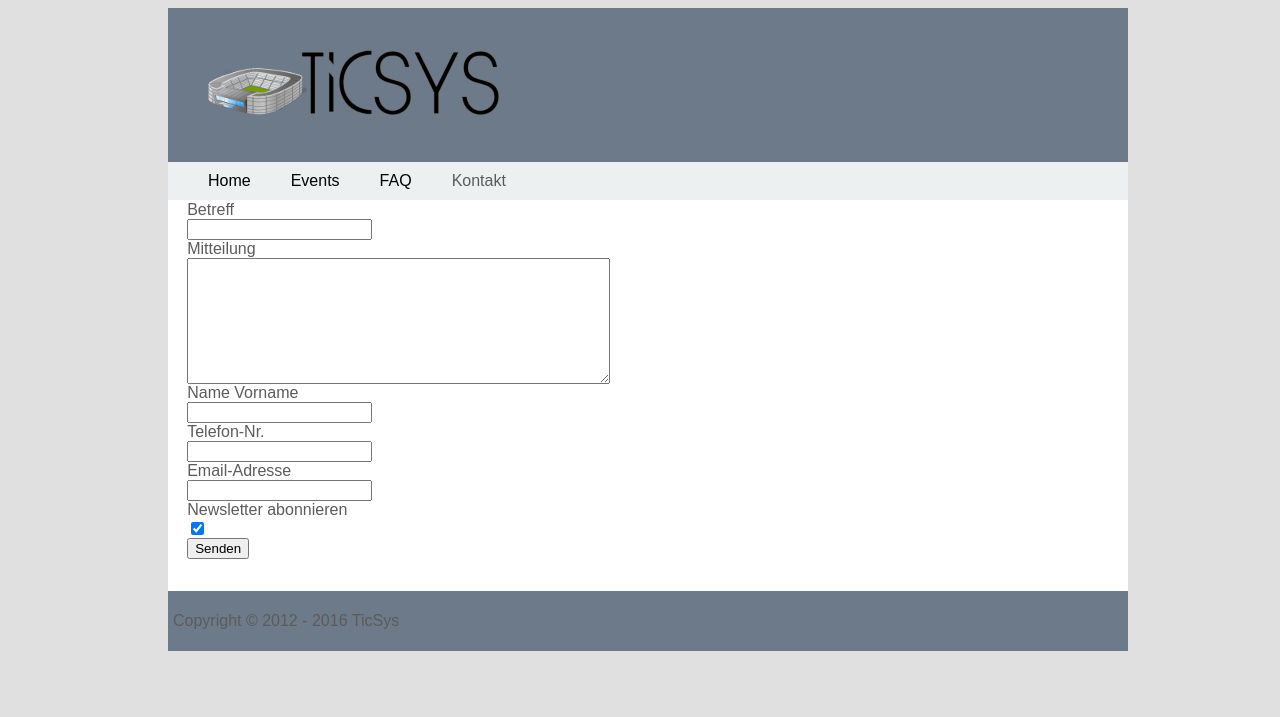
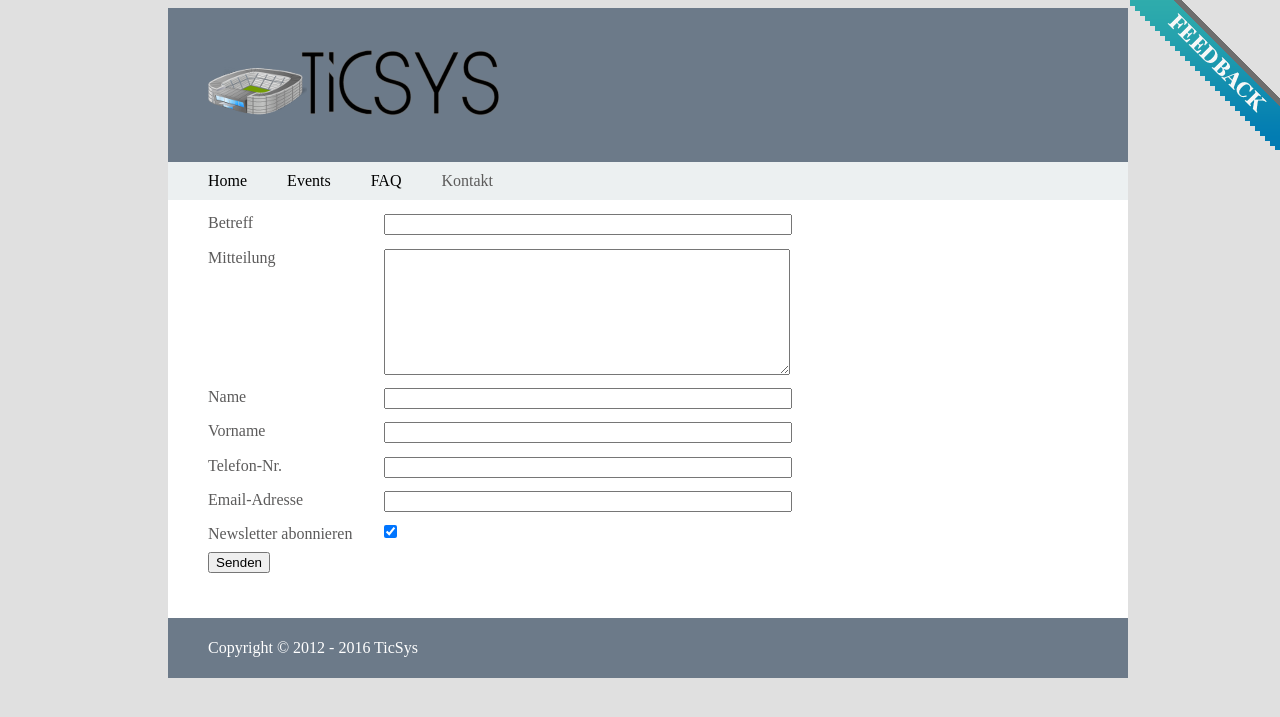
Before and after one commit to marasz/TicSys, a PHP site: page /kontakt in a window 1280 px wide. Shown: the top 717 px of the page. Run offline with PHP 8.4, Linux system fonts and the light colour scheme.

Commit message:
TicSys 7.2-7.3

```diff
--- a/index.php
+++ b/index.php
@@ -15,6 +15,7 @@ include_once 'config/config.php';
 
 <body>
 <div id="wrapper">
+    <a href="/kontakt"><img id="feedbackimg" src="/images/feedback.png"></a>
     <header>
         <img src="/images/logo-black.png">
     </header>
@@ -32,7 +33,6 @@ include_once 'config/config.php';
                 }
 
                 ?>
-
             </ul>
         </nav>
 
--- a/style.css
+++ b/style.css
@@ -6,7 +6,7 @@
 body {
     width: 100%;
     background-color: #e0e0e0;
-    font-family: sans-serif;
+    font-family: "Times New Roman", Serif;
     align-content: center;
     color: #5C5B5B;
 }
@@ -20,6 +20,13 @@ header {
     padding: 40px 0px 40px 40px;
 }
 
+#feedbackimg{
+    position: absolute;
+    right: 0;
+    top: 0;
+    display: block;
+}
+
 header,
 footer {
     background-color: #6C7A89;
@@ -29,7 +36,7 @@ nav {}
 
 .content {
     padding-top: 1px;
-    padding-left: 2%;
+    padding-left: 40px;
     padding-right: 2%;
     padding-bottom: 2em;
     background-color: white;
@@ -92,15 +99,28 @@ nav {}
 }
 
 footer {
-    padding: 5px 5px 5px 5px;
+    padding: 5px 5px 5px 40px;
+    color: white;
 }
 
 #contactform input, #contactform textarea {
     display: block;
+    margin-bottom: 1em;
+    margin-top: 1em;
 }
 
-#contactform #contactform-name {
-    display: none;
+#contactform input[type=text],#contactform textarea {
+    width: 30em;
+}
+
+#contactform input:focus, #contactform textarea:focus {
+    box-shadow: 0 0 5px 0 #2a9898;
+}
+
+#contactform label {
+    float: left;
+    width: 10em;
+    margin-right: 1em;
 }
 
 #contactform .missing {
```
